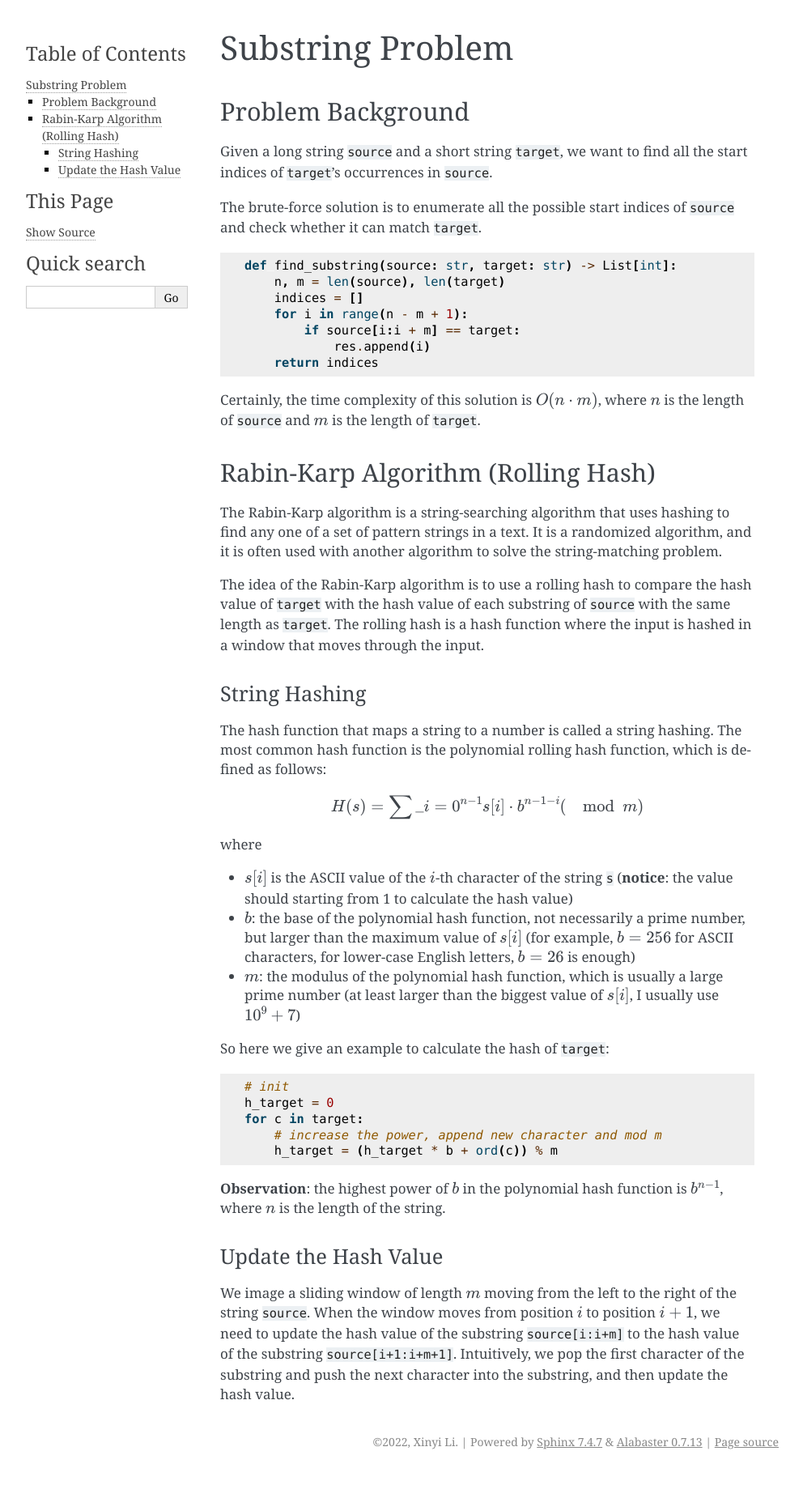
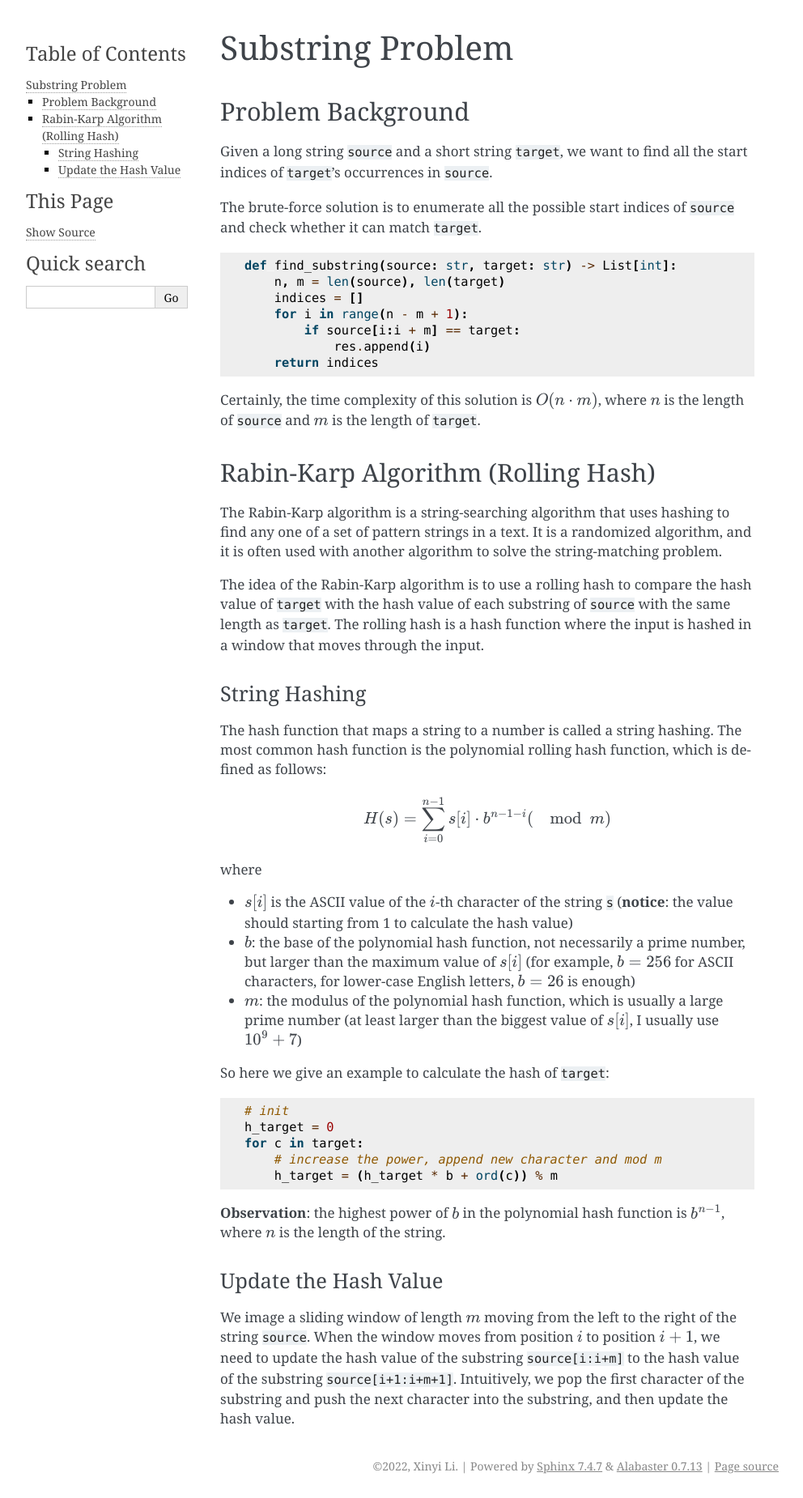
Before and after one commit to li-xin-yi/lctemplates, a Sphinx documentation site: the page built from docs/source/substring.md, in a window 1280 px wide. Shown: the whole page at 81% size, without its empty margins (148-1140 px from the left). Built offline with Sphinx 7.4.7, drawn with Linux system fonts in a browser that asks for light colours; before the commit the page ends 1820 px from its top, so only the background shows below that.

```diff
--- a/docs/source/substring.md
+++ b/docs/source/substring.md
@@ -28,7 +28,7 @@ The idea of the Rabin-Karp algorithm is to use a rolling hash to compare the has
 
 The hash function that maps a string to a number is called a string hashing. The most common hash function is the polynomial rolling hash function, which is defined as follows:
 
-$$ H(s) = \sum\_{i=0}^{n-1} s[i] \cdot b^{n-1-i} (\mod m) $$
+$$ H(s) = \sum_{i=0}^{n-1} s[i] \cdot b^{n-1-i} (\mod m) $$
 
 where
 
```
